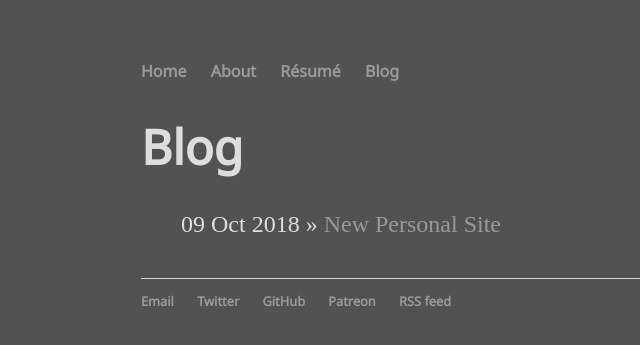
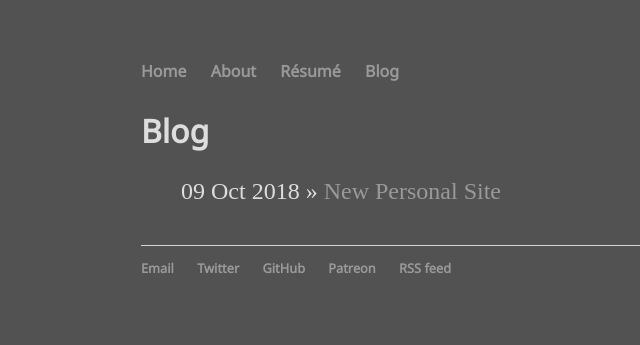
Before and after one commit to mstfacmly/mstfacmly.github.io, a Jekyll site: the page built from blog/index.html, in a window 1280 px wide. Shown: the top 345 px of the page, without its empty margins (51-691 px from the left). Built offline with Jekyll 4.4.1, drawn with Linux system fonts in a browser that asks for light colours; some web fonts are replaced.

Commit message:
cleaned up index.html, tweaked css font & image stylings, changed font pull in head

```diff
--- a/_includes/head.html
+++ b/_includes/head.html
@@ -3,6 +3,6 @@
 	<title>{{ page.title }}</title>
 	<!-- link to main stylesheet -->
 	<link rel="stylesheet" type="text/css" href="/css/main.css">
-	<link rel="stylesheet" href="https://github.com/bBoxType/FiraGO/blob/master/Fonts/FiraGO_WEB_1001/Roman/FiraGO-Regular.woff">
+	<link rel="stylesheet" href="https://github.com/bBoxType/FiraGO/blob/master/Fonts/FiraGO_WEB_1001/Roman/FiraGO-thin.woff">
 	<link rel="stylesheet" href="https://fonts.googleapis.com/css?family=Fira+Sans|Noto+Sans">
 </head>
--- a/blog/index.html
+++ b/blog/index.html
@@ -3,7 +3,7 @@
 title: Blog
 ---
 
-	<h1>{{ page.title }} </h1>
+	<h2>{{ page.title }} </h2>
 	<ul class="posts">
 
 		{% for post in site.posts %}
--- a/css/main.css
+++ b/css/main.css
@@ -10,10 +10,10 @@
 	background-color: #525252;
 }
 nav ul, footer ul {
-	font-family:'FiraGO', 'Noto Sans', 'Sans-Serif';
+	font-family:'FiraGO Thin', 'Noto Sans', 'Sans-Serif';
+	font-weight: bold;
 	padding: 0px;
 	list-style: none;
-	font-weight: bold;
 }
 nav ul li, footer ul li {
 	display: inline;
@@ -24,21 +24,21 @@
 	color: #999;
 }
 a:hover {
-	text-decoration: underline;
+	color: #fec356;
 }
 h1 {
 	font-size: 3em;
-	font-family:'FiraGO', 'Noto Sans', 'Sans-Serif';
+	font-family:'FiraGO Thin', 'Noto Sans', 'Sans-Serif';
 	color: #ddd;
 }
 h2 {
 	font-size: 2em;
-	font-family:'FiraGO', 'Noto Sans', 'Sans-Serif';
+	font-family:'FiraGO Thin', 'Noto Sans', 'Sans-Serif';
 	color: #ddd;
 }
 h3 {
 	font-size: 1em;
-	font-family:'FiraGO', 'Noto Sans', 'Sans-Serif';
+	font-family:'FiraGO Thin', 'Noto Sans', 'Sans-Serif';
 	color: #ddd;
 }
 p {
@@ -60,6 +60,14 @@
 	list-style:none;
 }
 
+img {
+	border-radius:50%;
+	height:80px;
+	margin: 0 auto;
+	width: 80px;
+	vertical-align: middle;
+}
+
 .img-circle {
 	border-radius: 50%;
 	vertical-align: middle;
--- a/index.html
+++ b/index.html
@@ -2,9 +2,8 @@
 layout: default
 title: السلام عليكم
 ---
-	<div class="container">
-		<h1><img class="img-circle" src="https://gravatar.com/avatar/{{ site.gravatar}}">مصطفى شملي , {% include age.html %}</h1>
-		{{ README.md }}
+<h1><img class="img" src="https://gravatar.com/avatar/{{ site.gravatar}}">مصطفى شملي </h1><!--, {% include age.html %}</h1-->
+	{{ README }}
 	<div>
 	  <p>2D/3D Artist
 	  <p>Animator
@@ -12,5 +11,4 @@
 	  <p>Writer
 	  <p><a href="/about">More</a>
 	  <p>Lead Lunatic @ <a href="https://studioslune.com">Studios LU/NE</a>
-		</div>
 	</div><!-- /.blurb>
```
Lines whose indentation alone changed are shown as unchanged.
